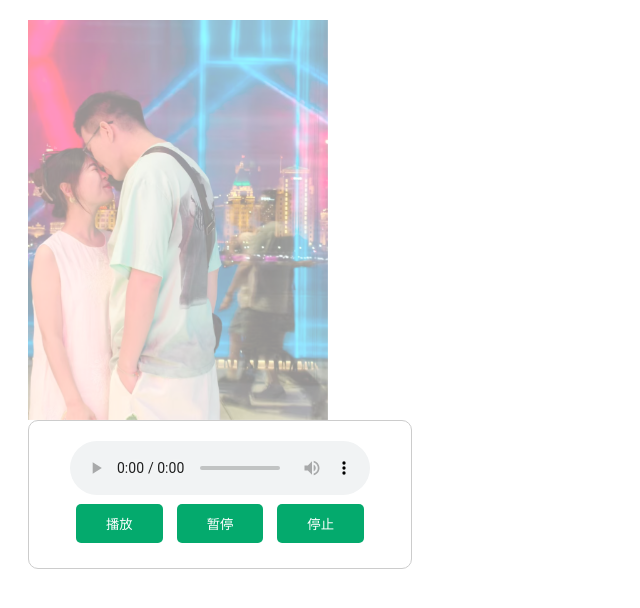
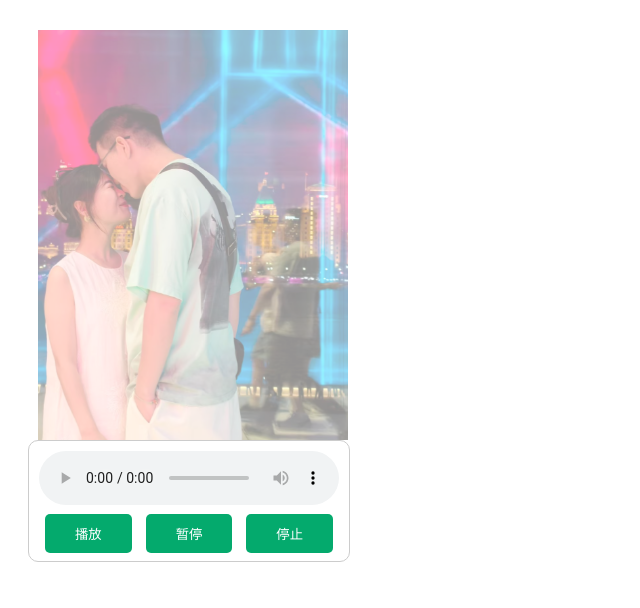
Before and after one commit to cxxlink/ming.github.io, a plain HTML site: page index.html in a window 1280 px wide. Shown: the whole page, without its empty margins (0-640 px from the left). Drawn offline with Linux system fonts and the light colour scheme.

Commit message:
Update index.html

```diff
--- a/index.html
+++ b/index.html
@@ -1,23 +1,8 @@
 <!DOCTYPE html>
-<html>
+<html lang="">
 <head>
-    <title>自定义音乐播放器</title>
+    <title>遇见你之前，我不会写喜欢</title>
     <style>
-        .fit-box {
-            width: fit-content; /* 宽度收缩以适应内容 */
-            background-color: white;
-            padding: 10px;
-            margin: 10px;
-        }
-        .audio-player {
-            width: 100%;
-            /*margin: 20px auto;*/
-            padding: 20px;
-            border: 1px solid #ccc;
-            border-radius: 10px;
-            text-align: center;
-        }
-
         button {
             padding: 10px 30px;
             margin: 5px;
@@ -27,36 +12,40 @@
             border: none;
             border-radius: 5px;
         }
-
-        .css-carousel {
+        .div-all {
+            width: 300px;
+            height: 500px;
+            padding: 10px;
+            margin: 10px;
+        }
+        .div-jpg {
             width: 100%;
             max-width: 100%;
-            height: 400px;
+            height: 80%;
+            padding: 10px;
             overflow: hidden;
             position: relative;
         }
-
-        .css-carousel img {
+        .div-jpg img {
             position: absolute;
-            width: 300px;
-            height: 400px;
+            width: 100%;
+            height: 100%;
             object-fit: cover;
             opacity: 0;
             animation-name: fade;
             animation-duration: 6s; /* 总动画时长 = 单张图片显示时间 * 图片数量 */
             animation-iteration-count: infinite;
-            align-content: center;
         }
-
-        /* 为每张图片设置不同的动画延迟，实现顺序播放 */
-        .css-carousel img:nth-child(1) {
-            animation-delay: 0s;
+        .div-mp4 {
+            width: 100%;
+            height: 20%;
+            padding: 10px;
+            border: 1px solid #ccc;
+            border-radius: 10px;
+            text-align: center;
         }
-
-        .css-carousel img:nth-child(2) {
-            animation-delay: 3s;
-        }
-
+        .div-jpg img:nth-child(1) { animation-delay: 0s; }
+        .div-jpg img:nth-child(2) { animation-delay: 3s; }
         @keyframes fade {
             0% {
                 opacity: 0;
@@ -81,13 +70,13 @@
     </style>
 </head>
 <body>
-<div class="fit-box">
-    <div class="css-carousel">
+<div class="div-all">
+    <div class="div-jpg">
         <img src="1.jpg" alt="图片1">
         <img src="2.jpg" alt="图片2">
     </div>
-    <div class="audio-player">
-        <audio id="audioPlayer" controls>
+    <div class="div-mp4">
+        <audio id="audio-media" controls>
             <source src="before_you_love_was_unwritten.mp3" type="audio/mpeg">
             您的浏览器不支持音频元素。
         </audio>
@@ -100,7 +89,7 @@
 </div>
 
 <script>
-    var audio = document.getElementById("audioPlayer");
+    const audio = document.getElementById("audio-media");
 
     function playAudio() {
         audio.play();
```
